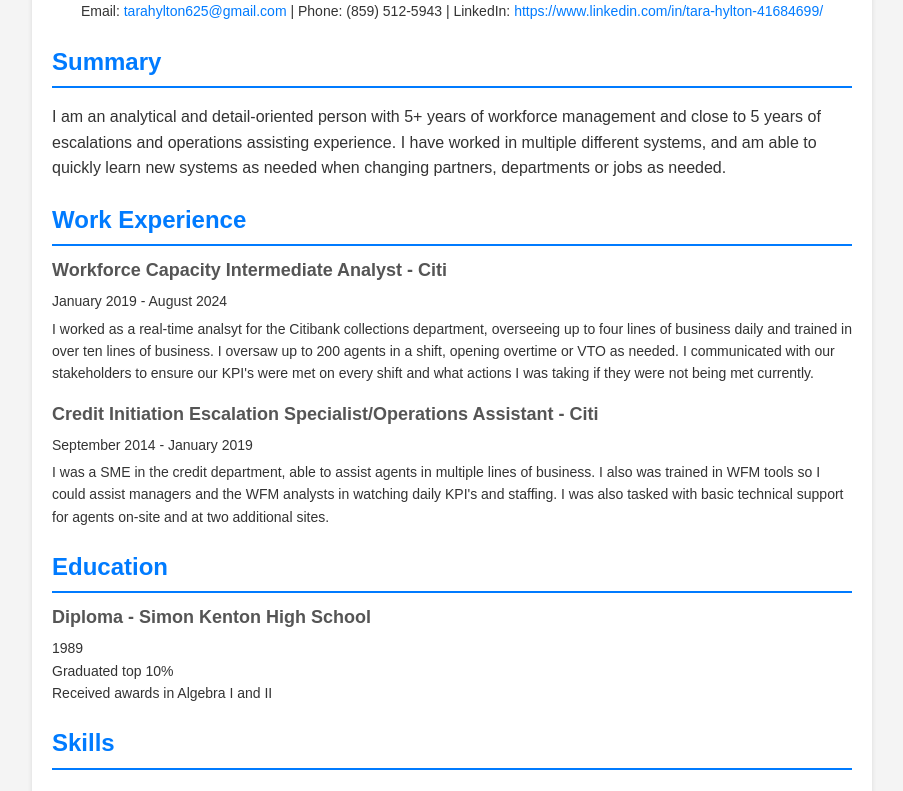
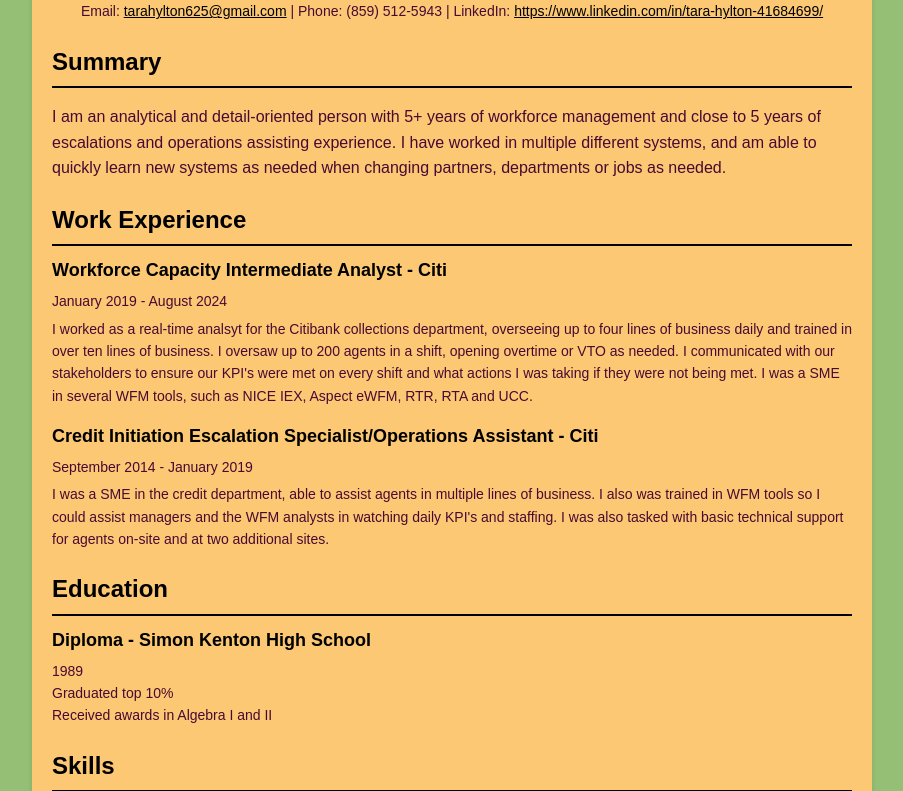
Before and after one commit to tara-hylton/tara-hylton.github.io, a plain HTML site: page index.html in a window 1280 px wide. Shown: the part 98-889 px from the top of the page, without its empty margins (188-1091 px from the left). Drawn offline with Linux system fonts and the light colour scheme.

Commit message:
added/changed coloring to overall page and added hover aspect to links, updated readme, made a couple of minor changes to resume info

```diff
--- a/index.html
+++ b/index.html
@@ -35,7 +35,7 @@
                     <h3>Workforce Capacity Intermediate Analyst  - Citi</h3>
                     <p>January 2019 - August 2024</p>
                     <p>
-                        I worked as a real-time analsyt for the Citibank collections department, overseeing up to four lines of business daily and trained in over ten lines of business. I oversaw up to 200 agents in a shift, opening overtime or VTO as needed. I communicated with our stakeholders to ensure our KPI's were met on every shift and what actions I was taking if they were not being met currently.
+                        I worked as a real-time analsyt for the Citibank collections department, overseeing up to four lines of business daily and trained in over ten lines of business. I oversaw up to 200 agents in a shift, opening overtime or VTO as needed. I communicated with our stakeholders to ensure our KPI's were met on every shift and what actions I was taking if they were not being met. I was a SME in several WFM tools, such as NICE IEX, Aspect eWFM, RTR, RTA and UCC.
                     </p>
                 </div>
                 <div class="item">
--- a/style.css
+++ b/style.css
@@ -3,21 +3,21 @@ body {
     line-height: 1.6;
     margin: 0;
     padding: 0;
-    color: #333;
-    background-color: #f4f4f4;
+    color:  rgba(72, 10, 50);
+    background-color: rgba(149, 191, 116);
 }
 
 .container {
     max-width: 800px;
     margin: 20px auto;
     padding: 20px;
-    background: #fff;
+    background: rgba(252, 200, 115);
     border-radius: 8px;
     box-shadow: 0 2px 5px rgba(0, 0, 0, 0.1);
 }
 
 h1,h2 {
-            color: #007bff;
+            color: black;
 }
 
 .header {
@@ -31,15 +31,24 @@ h1,h2 {
     font-size: 14px;
 }
 .contact a {
-    color: #007bff;
-    text-decoration: none;
+    color:  black;
+    text-decoration: underline;
 }
+
+a:hover {
+    color: rgba(47, 75, 38)
+}
+
+a:visited {
+    color: rgba(4, 42, 43)
+}
+
 .section {
     margin: 20px 0;
 }
 .section h2 {
     margin-bottom: 10px;
-    border-bottom: 2px solid #007bff;
+    border-bottom: 2px solid black;
     padding-bottom: 5px;
 }
 .item {
@@ -48,7 +57,7 @@ h1,h2 {
 .item h3 {
     margin: 0;
     font-size: 18px;
-    color: #555;
+    color:  black;
 }
 .item p {
     margin: 5px 0;
@@ -60,7 +69,7 @@ h1,h2 {
 }
 .skills ul li {
     display: inline-block;
-    background: #007bff;
+    background: black       ;
     color: #fff;
     padding: 5px 10px;
     margin: 5px 5px 5px 0;
```
Also changed, not shown: 1 other file.
